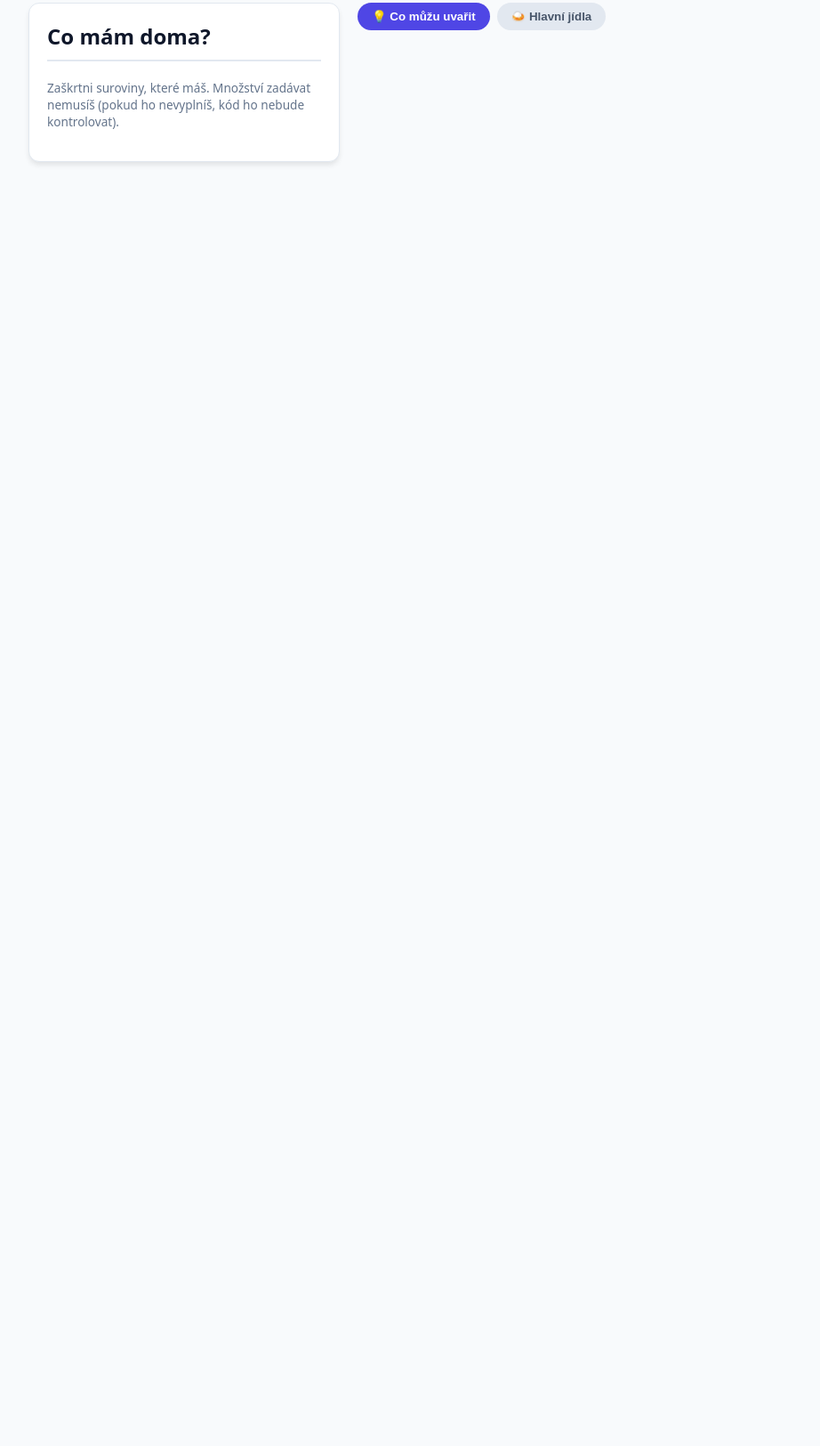
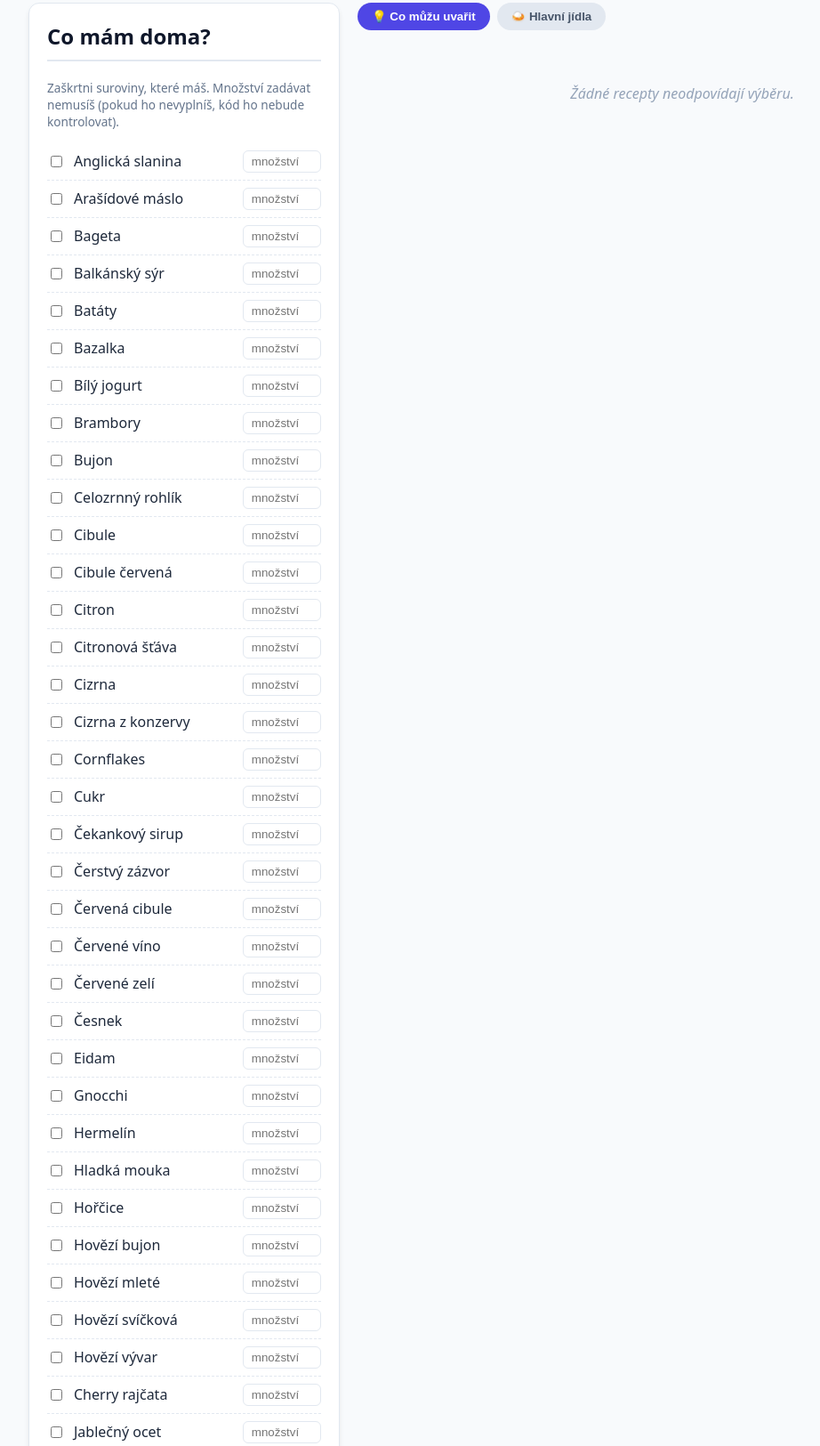
Before and after one commit to denisaskorepova1/Recepty, a plain HTML site: page index.html in a window 1280 px wide. Shown: the part 17-1642 px from the top of the page at 89% size, without its empty margins (58-980 px from the left). Before the commit the page ends 800 px from the top, so only its background shows below. Drawn offline with Linux system fonts and the light colour scheme.

Commit message:
Update index.html

```diff
--- a/index.html
+++ b/index.html
@@ -776,13 +776,13 @@
             "suroviny": [
                 {"nazev": "Cibule", "mnozstvi": 15, "jednotka": "g"},
                 {"nazev": "Slepičí bujon", "mnozstvi": 0, "jednotka": ""},
-                {"nazev": "Hladká mouka", "mnozstvi": 5, "jednotka": "g"},
+                {"nazev": "Hladká mouka", "mnozstvi": 5, "jedaddotka": "g"},
                 {"nazev": "Olej", "mnozstvi": 5, "jednotka": "g"},
                 {"nazev": "Krůtí maso", "mnozstvi": 100, "jednotka": "g"},
                 {"nazev": "Smetana na vaření", "mnozstvi": 15, "jednotka": "ml"},
                 {"nazev": "Rýže", "mnozstvi": 60, "jednotka": "g"}
             ],
-            "postup": "Cibuli nakrájíme najemno. Vývar promícháme s moukou. Rozehřejeme olej, orestujeme maso, osolíme, opepříme. Orestujeme cibuli and kmín. Pokud je potřeba, přidáme olej. Vlijeme vývar s moukou a na mírném stupni provaříme cca 10 minut. Vložíme maso, přidáme smetanu, bylinky, sůl, pepř, povaříme."
+            "postup": "Cibuli nakrájíme najemno. Vývar promícháme s moukou. Rozehřejeme olej, orestujeme maso, osolíme, opepříme. Orestujeme cibuli a kmín. Pokud je potřeba, přidáme olej. Vlijeme vývar s moukou a na mírném stupni provaříme cca 10 minut. Vložíme maso, přidáme smetanu, bylinky, sůl, pepř, povaříme."
         },
         {
             "id": 38,
@@ -838,7 +838,7 @@
                 {"nazev": "Mleté kuřecí", "mnozstvi": 0, "jednotka": ""},
                 {"nazev": "Strouhanka", "mnozstvi": 0, "jednotka": ""},
                 {"nazev": "Hladká mouka", "mnozstvi": 0, "jednotka": ""},
-                {"nazev": "Vejce", "mnozstvi": 0, "jednotka"}
+                {"nazev": "Vejce", "mnozstvi": 0, "jednotka": ""} /* OPRAVENO: Doplněny uvozovky */
             ],
             "postup": "Maso smícháme s moukou, kořením (sůl, pepř, paprika mletá, česnek, cibule) a přidáme vejce. Posypeme strouhankou. Vytvoříme nugetky, obalíme ve strouhance a pečeme 20-25 minut na 200°."
         },
@@ -1030,7 +1030,7 @@
                 {"nazev": "Slepičí bujon", "mnozstvi": 0, "jednotka": ""},
                 {"nazev": "Smetana na vaření", "mnozstvi": 0, "jednotka": ""},
                 {"nazev": "Parmezán", "mnozstvi": 0, "jednotka": ""},
-                {"nazev": "Máslo", "mnozstvi": 0, "jednotka": ""}
+                {"nazev": "Máslo", "mnozstvi": 0, "jednotka": ""} /* OPRAVENO: Doplněno kompletní prázdné pole */
             ],
             "postup": "Uvaříme špagety. Rozehřejeme olej, přidáme sušená rajčata a cibuli. Přidáme koření. Přidáme vývar, povaříme. Přilijeme smetanu, sýr a máslo a nakonec přidáme špagety."
         },
@@ -1058,7 +1058,7 @@
     // GENERUJEME SPÍŽ
     const spizContainer = document.getElementById("spiz-seznam");
     vsechnySuroviny.forEach(surovina => {
-        const idSuroviny = surovina.toLowerCase().trim().replace(/ /g, "-");
+        const idSuroviny = sucode = surovina.toLowerCase().trim().replace(/ /g, "-");
         const row = document.createElement("div");
         row.className = "surovina-row";
         row.innerHTML = `
```
